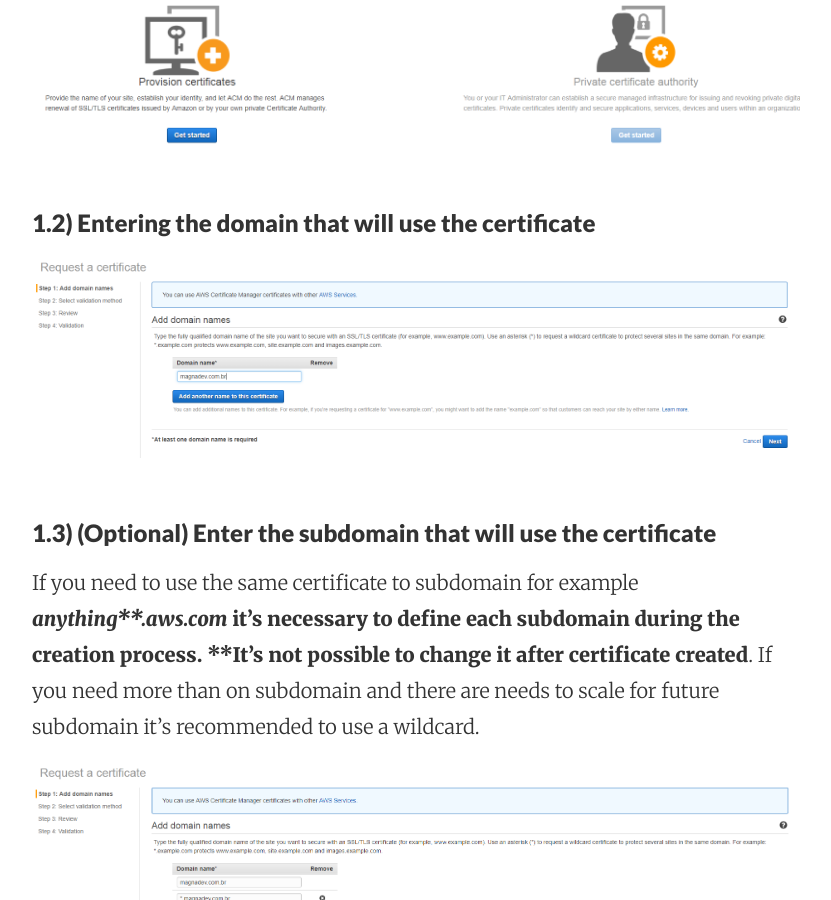
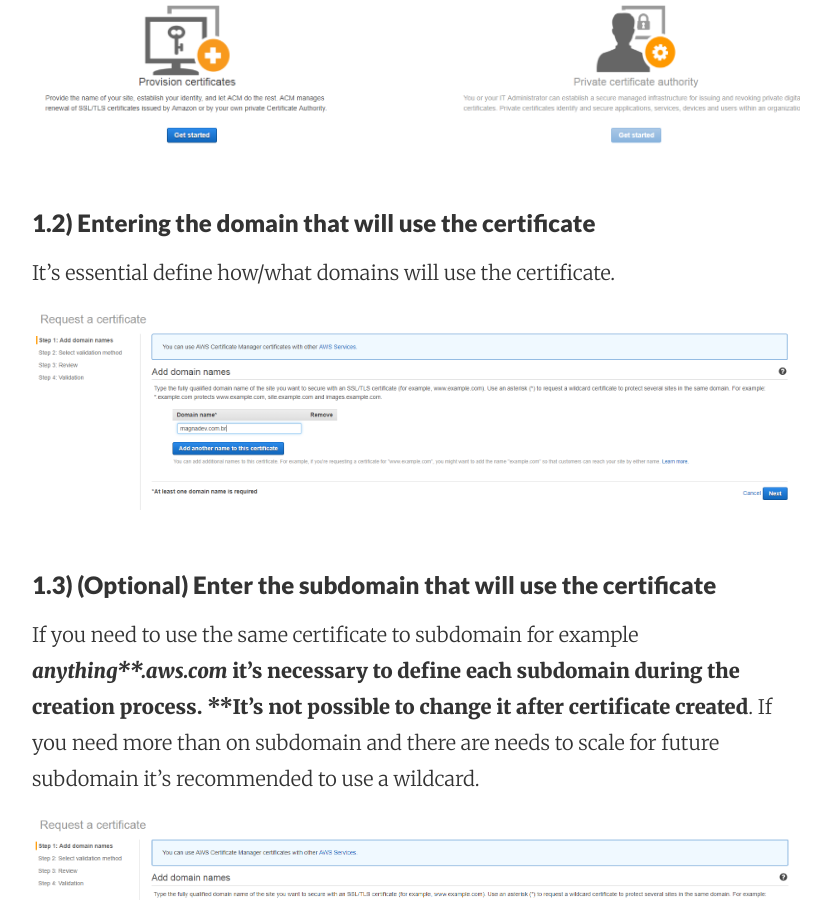
Before and after one commit to aragostinho/aragostinho.github.io, a Jekyll site: the page built from _posts/2018-04-10-configuring-https-aws-certificate-manager-on-windows-ec2.markdown, in a window 1280 px wide and 900 px high, scrolled down 2058 px. Shown: the whole window, without its empty margins (224-1055 px from the left). Built offline with Jekyll 4.4.1, drawn with Linux system fonts in a browser that asks for light colours.

Commit message:
Update 2018-04-10-configuring-https-aws-certificate-manager-on-windows-ec2.markdown

```diff
--- a/_posts/2018-04-10-configuring-https-aws-certificate-manager-on-windows-ec2.markdown
+++ b/_posts/2018-04-10-configuring-https-aws-certificate-manager-on-windows-ec2.markdown
@@ -33,6 +33,7 @@
 ![Creating a public certificate](https://github.com/aragostinho/aragostinho.github.io/blob/master/_imgs/https/Image1.PNG?raw=true)
 
 ### 1.2) Entering the domain that will use the certificate
+It's essential define how/what domains will use the certificate.
 
 ![Defining domains](https://github.com/aragostinho/aragostinho.github.io/blob/master/_imgs/https/Image2.PNG?raw=true)
 
```
